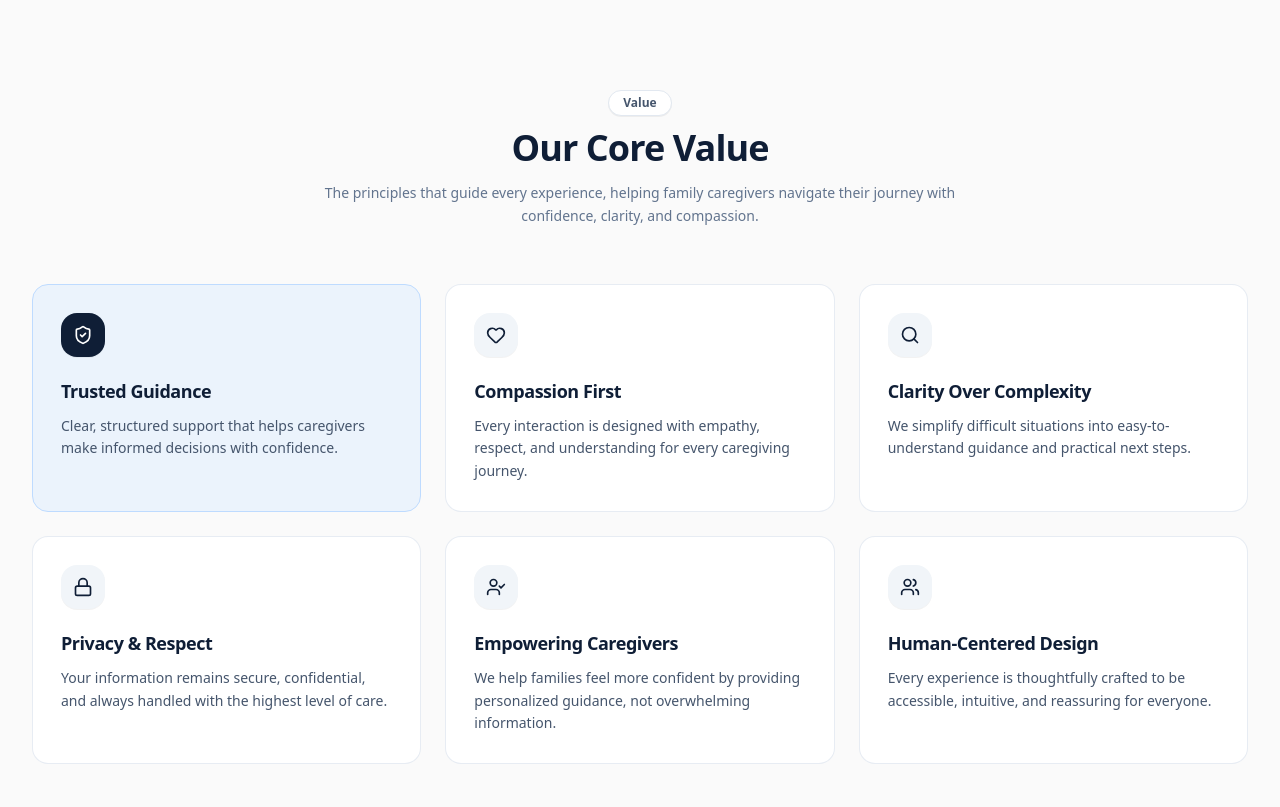
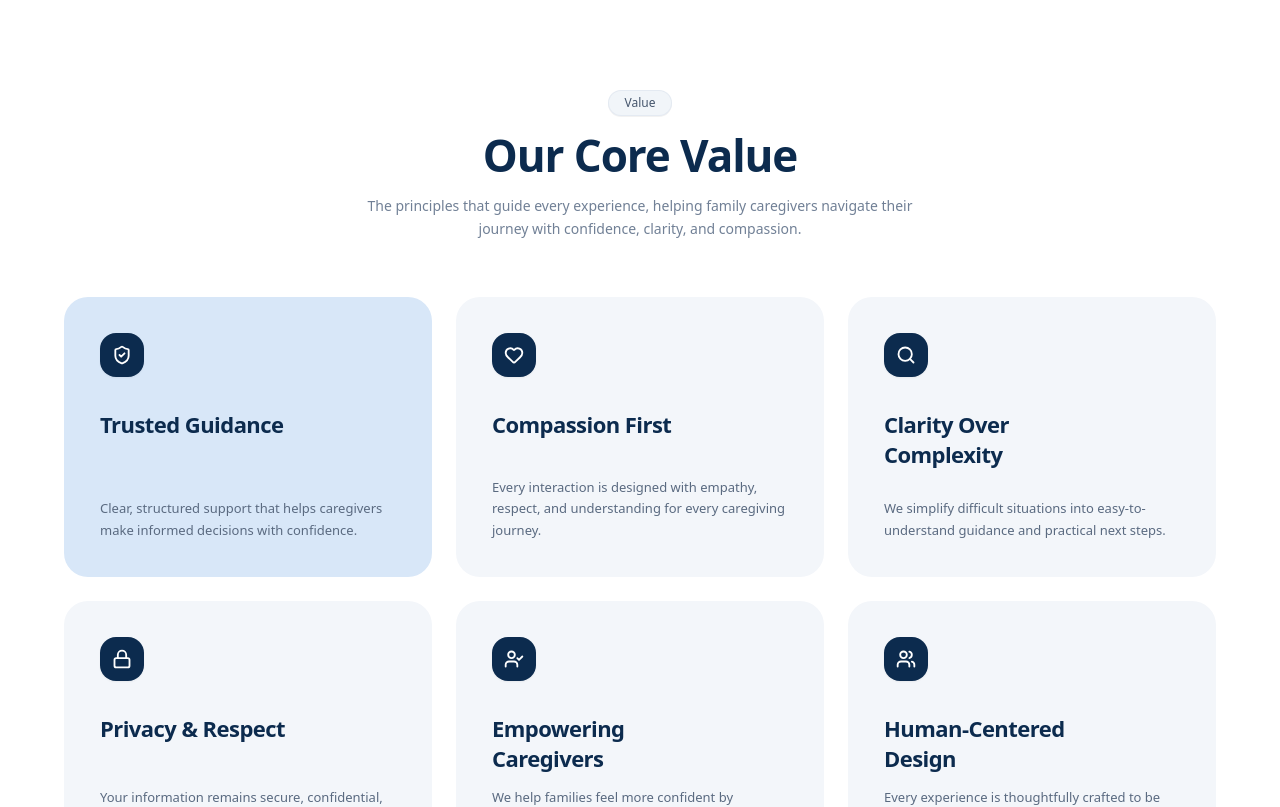
Before and after one commit to Nadib-Rana/Pflege_Orientrierung, a Next.js app: page / in a window 1280 px wide. Shown: the part 1840-2647 px from the top of the page. Built offline with nearby package versions, Linux system fonts and the light colour scheme.

Commit message:
style: align CoreValuesSection card backgrounds, icon boxes, and typography

```diff
--- a/src/components/home/CoreValuesSection.tsx
+++ b/src/components/home/CoreValuesSection.tsx
@@ -4,7 +4,7 @@ import { cn } from "@/lib/utils";
 
 interface CoreValue {
   icon: React.ComponentType<{ className?: string }>;
-  title: string;
+  title: string[];
   description: string;
   isHighlighted?: boolean;
 }
@@ -12,38 +12,38 @@ interface CoreValue {
 const values: CoreValue[] = [
   {
     icon: ShieldCheck,
-    title: "Trusted Guidance",
+    title: ["Trusted Guidance"],
     description:
       "Clear, structured support that helps caregivers make informed decisions with confidence.",
-    isHighlighted: true, // First card has a soft blue highlight in the mock-up
+    isHighlighted: true, // Soft blue background card
   },
   {
     icon: Heart,
-    title: "Compassion First",
+    title: ["Compassion First"],
     description:
       "Every interaction is designed with empathy, respect, and understanding for every caregiving journey.",
   },
   {
     icon: Search,
-    title: "Clarity Over Complexity",
+    title: ["Clarity Over", "Complexity"],
     description:
       "We simplify difficult situations into easy-to-understand guidance and practical next steps.",
   },
   {
     icon: Lock,
-    title: "Privacy & Respect",
+    title: ["Privacy & Respect"],
     description:
       "Your information remains secure, confidential, and always handled with the highest level of care.",
   },
   {
     icon: UserCheck,
-    title: "Empowering Caregivers",
+    title: ["Empowering", "Caregivers"],
     description:
       "We help families feel more confident by providing personalized guidance, not overwhelming information.",
   },
   {
     icon: Users,
-    title: "Human-Centered Design",
+    title: ["Human-Centered", "Design"],
     description:
       "Every experience is thoughtfully crafted to be accessible, intuitive, and reassuring for everyone.",
   },
@@ -51,52 +51,55 @@ const values: CoreValue[] = [
 
 export function CoreValuesSection() {
   return (
-    <section id="about" className="py-16 md:py-24 bg-[#FAFAFA] border-b border-slate-100">
+    <section id="about" className="py-16 md:py-24 bg-white border-b border-slate-100">
       <div className="mx-auto max-w-7xl px-4 sm:px-6 lg:px-8">
-        {/* Header */}
-        <div className="text-center max-w-2xl mx-auto mb-14">
-          <div className="inline-flex items-center gap-1.5 rounded-full border border-slate-200 bg-white px-3.5 py-1 text-xs font-semibold text-slate-600 mb-3 shadow-2xs">
+        {/* Section Header */}
+        <div className="text-center max-w-2xl mx-auto mb-14 space-y-3">
+          <div className="inline-flex items-center gap-1.5 rounded-full border border-slate-200/80 bg-[#F1F5F9] px-4 py-1 text-xs font-medium text-slate-600 shadow-2xs">
             Value
           </div>
-          <h2 className="text-3xl sm:text-4xl font-extrabold tracking-tight text-[#0F1E36]">
+          <h2 className="text-3xl sm:text-4xl lg:text-[44px] font-extrabold tracking-tight text-[#0C2B4E] leading-tight">
             Our Core Value
           </h2>
-          <p className="mt-3.5 text-xs sm:text-sm text-slate-500 leading-relaxed">
+          <p className="text-xs sm:text-sm text-[#718096] max-w-xl mx-auto leading-relaxed">
             The principles that guide every experience, helping family caregivers navigate their
             journey with confidence, clarity, and compassion.
           </p>
         </div>
 
-        {/* 6 Grid Cards */}
-        <div className="grid grid-cols-1 md:grid-cols-2 lg:grid-cols-3 gap-6">
+        {/* 6 Cards in 3x2 Grid matching exact screenshot */}
+        <div className="grid grid-cols-1 md:grid-cols-2 lg:grid-cols-3 gap-6 max-w-6xl mx-auto">
           {values.map((item, index) => {
             const Icon = item.icon;
             return (
               <div
                 key={index}
                 className={cn(
-                  "relative rounded-2xl border p-7 transition-all duration-300 hover:shadow-md",
+                  "relative rounded-3xl p-8 sm:p-9 flex flex-col justify-between transition-all duration-300 min-h-[280px]",
                   item.isHighlighted
-                    ? "border-blue-200 bg-[#EBF3FC] text-[#0F1E36]"
-                    : "border-slate-200/80 bg-white text-[#0F1E36] hover:border-slate-300"
+                    ? "bg-[#D8E7F8] text-[#0C2B4E]"
+                    : "bg-[#F3F6FA] text-[#0C2B4E]"
                 )}
               >
-                {/* Icon Box */}
-                <div
-                  className={cn(
-                    "flex h-11 w-11 items-center justify-center rounded-xl mb-5 shadow-2xs",
-                    item.isHighlighted
-                      ? "bg-[#0F1E36] text-white"
-                      : "bg-slate-100 text-[#0F1E36]"
-                  )}
-                >
-                  <Icon className="h-5 w-5" />
+                <div>
+                  {/* Dark Navy Square Icon Box with White Symbol */}
+                  <div className="flex h-11 w-11 items-center justify-center rounded-xl bg-[#0C2B4E] text-white shadow-xs mb-8">
+                    <Icon className="h-5 w-5 stroke-[2.2]" />
+                  </div>
+
+                  {/* Title with exact breaks */}
+                  <h3 className="text-xl sm:text-[22px] font-bold tracking-tight text-[#0C2B4E] leading-snug">
+                    {item.title.map((line, i) => (
+                      <React.Fragment key={i}>
+                        {line}
+                        {i < item.title.length - 1 && <br />}
+                      </React.Fragment>
+                    ))}
+                  </h3>
                 </div>
 
-                <h3 className="text-lg font-bold tracking-tight text-[#0F1E36] mb-2.5">
-                  {item.title}
-                </h3>
-                <p className="text-xs sm:text-sm text-slate-600 leading-relaxed">
+                {/* Description */}
+                <p className="text-xs sm:text-[13px] text-[#5A6A80] leading-relaxed mt-3.5 font-normal">
                   {item.description}
                 </p>
               </div>
```
